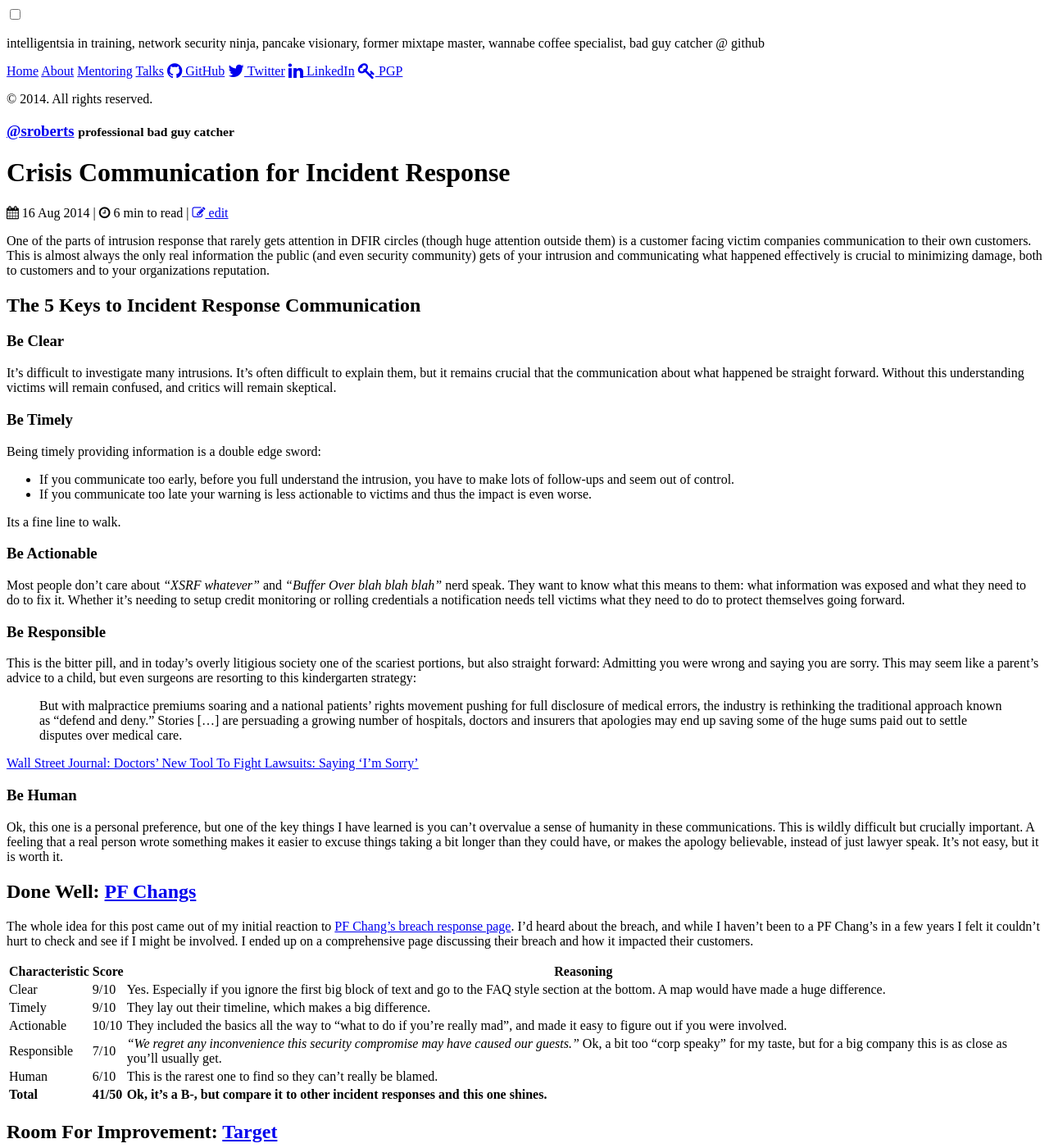
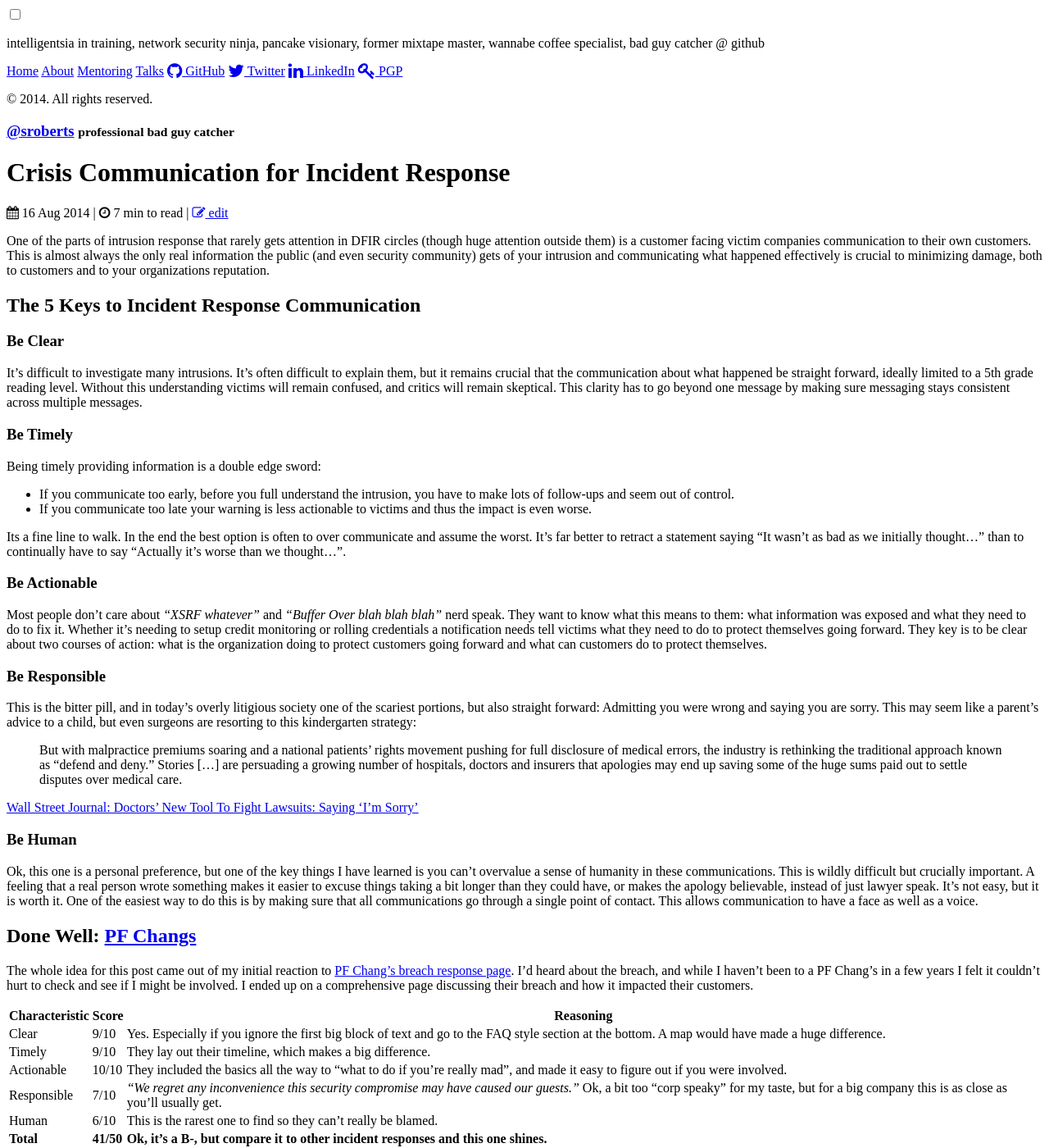
Before and after one commit to sroberts/sroberts.github.io, a Jekyll site: the page built from _posts/2014-08-16-crisis-comms-for-ir.md, in a window 1280 px wide and 1400 px high. Shown: the whole window at 82% size. Built offline with Jekyll 4.4.1, drawn with Linux system fonts in a browser that asks for light colours; nearby versions of some CDN libraries; Markdown is read by kramdown in place of the engine named in the settings; some of the changed text lies outside the part shown.

Commit message:
edits based on rvandernicks feedback

```diff
--- a/_posts/2014-08-16-crisis-comms-for-ir.md
+++ b/_posts/2014-08-16-crisis-comms-for-ir.md
@@ -8,7 +8,7 @@ One of the parts of intrusion response that rarely gets attention in DFIR circle
 ## The 5 Keys to Incident Response Communication
 
 ### Be Clear
-It's difficult to investigate many intrusions. It's often difficult to explain them, but it remains crucial that the communication about what happened be straight forward. Without this understanding victims will remain confused, and critics will remain skeptical.
+It's difficult to investigate many intrusions. It's often difficult to explain them, but it remains crucial that the communication about what happened be straight forward, ideally limited to a 5th grade reading level. Without this understanding victims will remain confused, and critics will remain skeptical. This clarity has to go beyond one message by making sure messaging stays consistent across multiple messages.
 
 ### Be Timely
 Being timely providing information is a double edge sword:
@@ -16,10 +16,10 @@ Being timely providing information is a double edge sword:
 - If you communicate too early, before you full understand the intrusion, you have to make lots of follow-ups and seem out of control.
 - If you communicate too late your warning is less actionable to victims and thus the impact is even worse.
 
-Its a fine line to walk.
+Its a fine line to walk. In the end the best option is often to over communicate and assume the worst. It's far better to retract a statement saying "It wasn't as bad as we initially thought..." than to continually have to say "Actually it's worse than we thought...".
 
 ### Be Actionable
-Most people don't care about _"XSRF whatever"_ and _"Buffer Over blah blah blah"_ nerd speak. They want to know what this means to them: what information was exposed and what they need to do to fix it. Whether it's needing to setup credit monitoring or rolling credentials a notification needs tell victims what they need to do to protect themselves going forward.
+Most people don't care about _"XSRF whatever"_ and _"Buffer Over blah blah blah"_ nerd speak. They want to know what this means to them: what information was exposed and what they need to do to fix it. Whether it's needing to setup credit monitoring or rolling credentials a notification needs tell victims what they need to do to protect themselves going forward. They key is to be clear about two courses of action: what is the organization doing to protect customers going forward and what can customers do to protect themselves.
 
 ### Be Responsible
 This is the bitter pill, and in today's overly litigious society one of the scariest portions, but also straight forward: Admitting you were wrong and saying you are sorry. This may seem like a parent's advice to a child, but even surgeons are resorting to this kindergarten strategy:
@@ -29,7 +29,7 @@ This is the bitter pill, and in today's overly litigious society one of the scar
 [Wall Street Journal: Doctors' New Tool To Fight Lawsuits: Saying 'I'm Sorry' ](http://online.wsj.com/news/articles/SB108482777884713711)
 
 ### Be Human
-Ok, this one is a personal preference, but one of the key things I have learned is you can't overvalue a sense of humanity in these communications. This is wildly difficult but crucially important. A feeling that a real person wrote something makes it easier to excuse things taking a bit longer than they could have, or makes the apology believable, instead of just lawyer speak. It's not easy, but it is worth it.
+Ok, this one is a personal preference, but one of the key things I have learned is you can't overvalue a sense of humanity in these communications. This is wildly difficult but crucially important. A feeling that a real person wrote something makes it easier to excuse things taking a bit longer than they could have, or makes the apology believable, instead of just lawyer speak. It's not easy, but it is worth it. One of the easiest way to do this is by making sure that all communications go through a single point of contact. This allows communication to have a face as well as a voice.
 
 ## Done Well: [PF Changs](http://www.pfchangs.com/)
 
@@ -78,3 +78,5 @@ If you want to see a really well done response that hits on all 6 characteristic
 ![How to Write a good post mortem ](https://pbs.twimg.com/media/Bq1hkICCQAATgEz.png)
 
 See [this Mark Imbriaco post mortem example](https://github.com/blog/1796-denial-of-service-attacks).
+
+_Thanks to [Rachel Vandernick](https://twitter.com/VandernickR) of [WebpageFX](http://www.webpagefx.com) for her feedback as a crisis communications & PR professional._
```
